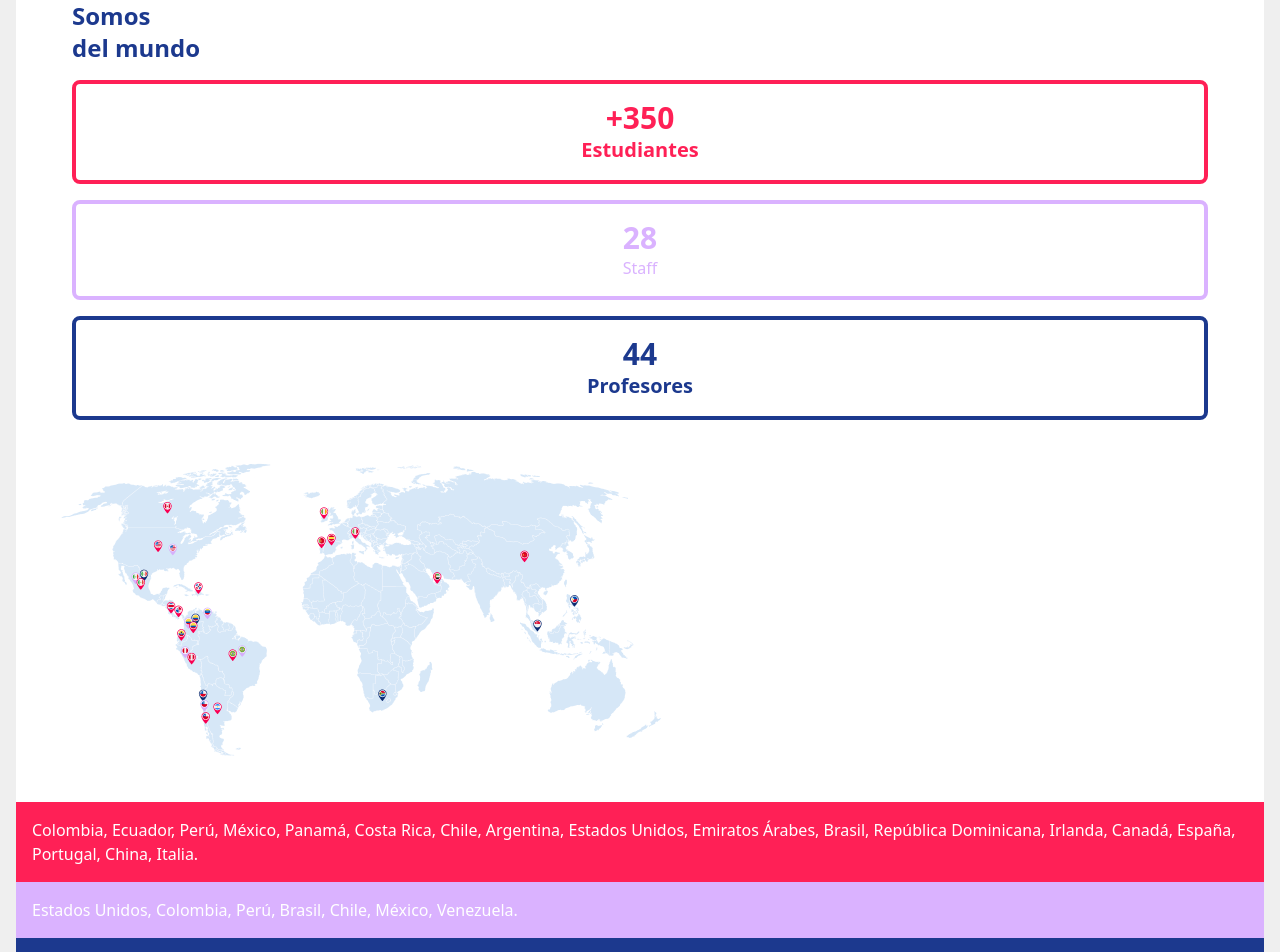
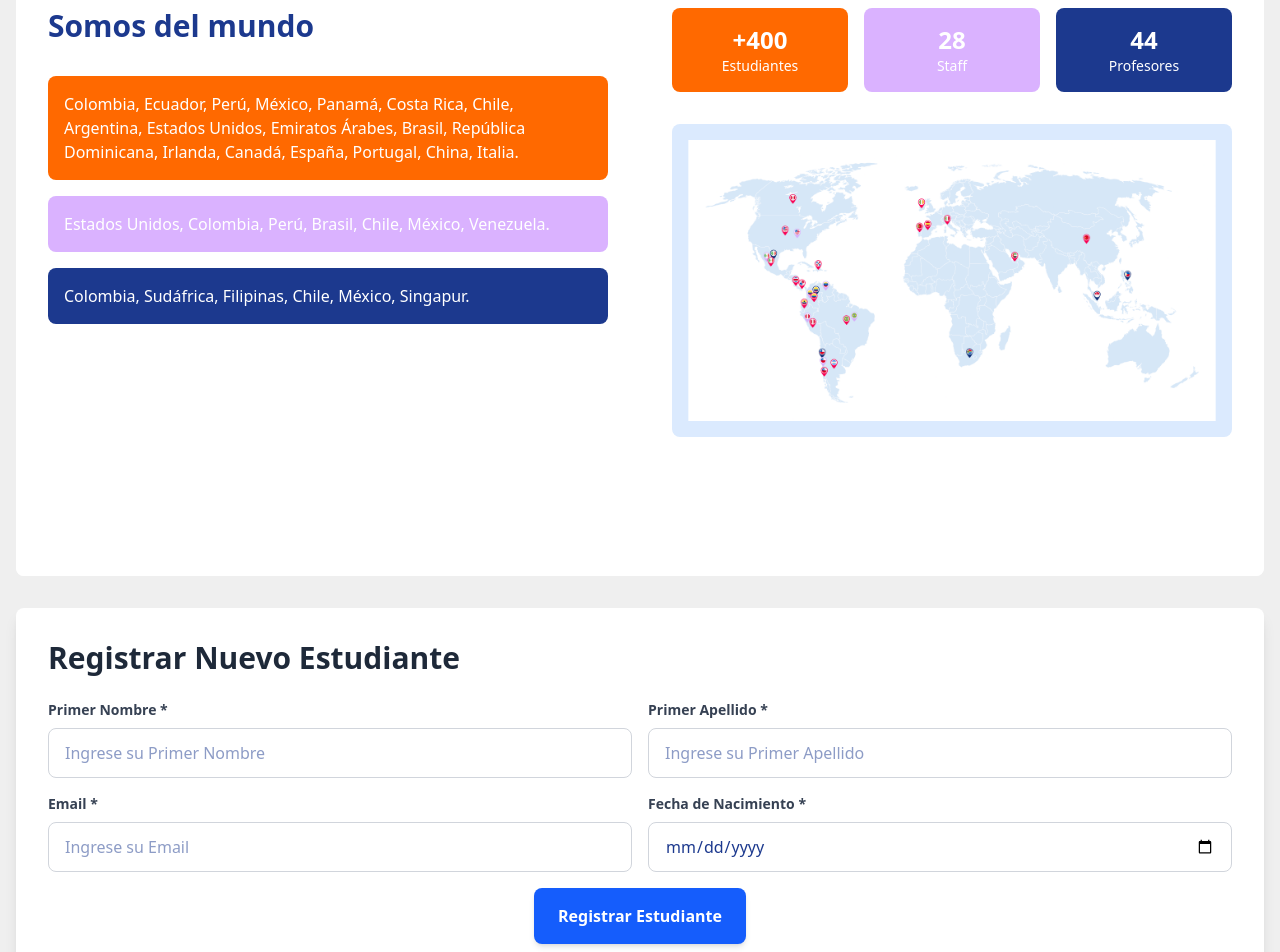
Before and after one commit to mateo-andres/prueba_genuine, a React (Vite) app: page / in a window 1280 px wide. Shown: the part 2580-3532 px from the top of the page. Built offline with nearby package versions, Linux system fonts and the light colour scheme; no server answers.

Commit message:
feat(CreateUser): implement CreateUser component for student registration and integrate metrics fetching in World component

```diff
--- /dev/null
+++ b/src/components/sections/CreateUser.jsx
@@ -0,0 +1,136 @@
+import { useState } from "react";
+
+const InputComponent = ({ label, name, type = "text", value, onChange, disabled }) => {
+  return (
+    <div>
+      <label htmlFor={name} className="block text-sm font-semibold text-gray-700 mb-2">
+        {label} *
+      </label>
+      <input
+        type={type}
+        id={name}
+        name={name}
+        value={value}
+        onChange={onChange}
+        required
+        disabled={disabled}
+        className="w-full px-4 py-3 border border-gray-300 rounded-lg focus:ring-2 focus:ring-blue-500 focus:border-blue-500 disabled:bg-gray-100 disabled:cursor-not-allowed transition-colors"
+        placeholder={`Ingrese su ${label}`}
+        aria-label={label}
+      />
+    </div>
+  );
+};
+
+export default function CreateUser({ fetchMetrics }) {
+  const [isSubmitting, setIsSubmitting] = useState(false);
+  const [successMessage, setSuccessMessage] = useState("");
+  const [errorMessage, setErrorMessage] = useState("");
+
+  const [formData, setFormData] = useState({
+    first_name: "",
+    last_name: "",
+    email: "",
+    date_of_birth: "",
+  });
+
+  const handleInputChange = (e) => {
+    const { name, value } = e.target;
+    setFormData((prevData) => ({
+      ...prevData,
+      [name]: value,
+    }));
+  };
+
+  const createStudent = async (studentData) => {
+    const response = await fetch("/api/students", {
+      method: "POST",
+      headers: {
+        "Content-Type": "application/json",
+      },
+      body: JSON.stringify(studentData),
+    });
+
+    if (!response.ok) {
+      const errorData = await response.json().catch(() => null);
+      throw new Error(errorData?.detail || `HTTP error! status: ${response.status}`);
+    }
+
+    return await response.json();
+  };
+
+  const handleSubmit = async (e) => {
+    e.preventDefault();
+    setSuccessMessage("");
+    setErrorMessage("");
+
+    try {
+      setIsSubmitting(true);
+
+      const studentData = {
+        ...formData,
+        registration_date: new Date().toISOString(),
+        is_active: true,
+      };
+
+      const data = await createStudent(studentData);
+
+      setSuccessMessage(`Estudiante ${data.first_name} ${data.last_name} registrado correctamente!`);
+
+      setFormData({
+        first_name: "",
+        last_name: "",
+        email: "",
+        date_of_birth: "",
+      });
+
+      await fetchMetrics();
+    } catch (error) {
+      console.error("Error registrando estudiante:", error);
+      setErrorMessage(error.message || "Error al registrar estudiante. Por favor, intente nuevamente.");
+    } finally {
+      setIsSubmitting(false);
+    }
+  };
+
+  return (
+    <section className="bg-white rounded-lg shadow-lg p-6 md:p-8 mt-8">
+      <h2 className="text-2xl md:text-3xl font-bold mb-6 text-gray-800">Registrar Nuevo Estudiante</h2>
+
+      <form onSubmit={handleSubmit} className="grid gap-4 grid-cols-1 md:grid-cols-2">
+        <InputComponent label="Primer Nombre" name="first_name" value={formData.first_name} onChange={handleInputChange} disabled={isSubmitting} />
+        <InputComponent label="Primer Apellido" name="last_name" value={formData.last_name} onChange={handleInputChange} disabled={isSubmitting} />
+        <InputComponent label="Email" name="email" type="email" value={formData.email} onChange={handleInputChange} disabled={isSubmitting} />
+        <InputComponent
+          label="Fecha de Nacimiento"
+          name="date_of_birth"
+          type="date"
+          value={formData.date_of_birth}
+          onChange={handleInputChange}
+          disabled={isSubmitting}
+        />
+
+        {successMessage && (
+          <div className="p-4 bg-green-50 border border-green-200 rounded-lg text-green-800" role="alert" aria-live="polite">
+            <p className="font-semibold">✓ {successMessage}</p>
+          </div>
+        )}
+
+        {errorMessage && (
+          <div className="p-4 bg-red-50 border border-red-200 rounded-lg text-red-800" role="alert" aria-live="assertive">
+            <p className="font-semibold">✗ {errorMessage}</p>
+          </div>
+        )}
+
+        <button
+          type="submit"
+          disabled={isSubmitting}
+          className="w-full bg-blue-600 hover:bg-blue-700 disabled:bg-gray-400 disabled:cursor-not-allowed text-white font-bold py-4 px-6 rounded-lg shadow-md hover:shadow-lg md:col-span-2 md:w-fit mx-auto"
+          aria-label="Registrar estudiante"
+        >
+          {isSubmitting ? "Registrando Estudiante..." : "Registrar Estudiante"}
+        </button>
+      </form>
+    </section>
+  );
+}
--- a/src/components/sections/World.jsx
+++ b/src/components/sections/World.jsx
@@ -1,23 +1,49 @@
+import { useEffect, useState } from "react";
+import CreateUser from "./CreateUser";
+
 export default function World() {
+  const [metrics, setMetrics] = useState(null);
+  const [isLoading, setIsLoading] = useState(true);
+
+  const fetchMetrics = async () => {
+    try {
+      setIsLoading(true);
+
+      const response = await fetch("/api/metrics");
+      const data = await response.json();
+
+      setMetrics(data);
+    } catch (error) {
+      console.error("Error fetching metrics:", error);
+    } finally {
+      setIsLoading(false);
+    }
+  };
+
+  useEffect(() => {
+    fetchMetrics();
+  }, []);
+
   return (
     <div>
-      <section className="grid gap-4 p-6 bg-white rounded-t-lg">
-        <h2 className="text-2xl font-bold px-8 ">
+      {/* Mobile Layout */}
+      <section className="grid gap-4 p-6 bg-white rounded-t-lg md:hidden">
+        <h2 className="text-2xl font-bold px-8">
           Somos <br />
           del mundo
         </h2>
 
         <div className="grid gap-4 text-center px-8">
           <article className="border-4 rounded-lg p-4 border-rose-500 text-rose-500">
-            <h4 className="text-3xl font-bold">+350</h4>
+            <h4 className="text-3xl font-bold">{isLoading ? "..." : metrics ? `+${metrics.total_students}` : "+350"}</h4>
             <p className="text-xl font-bold">Estudiantes</p>
           </article>
           <article className="border-4 rounded-lg p-4 border-purple-300 text-purple-300">
-            <h4 className="text-3xl font-bold">28</h4>
+            <h4 className="text-3xl font-bold">{isLoading ? "..." : metrics ? metrics.total_staff : "28"}</h4>
             <p>Staff</p>
           </article>
           <article className="border-4 rounded-lg p-4 border-blue-900 text-blue-900">
-            <h4 className="text-3xl font-bold">44</h4>
+            <h4 className="text-3xl font-bold">{isLoading ? "..." : metrics ? metrics.total_teachers : "44"}</h4>
             <p className="text-xl font-bold">Profesores</p>
           </article>
         </div>
@@ -25,8 +51,10 @@ export default function World() {
           <img src="/src/assets/images/world-map.png" alt="world map" />
         </figure>
       </section>
-      <section>
-        <div className=" text-white font-medium">
+
+      {/* Mobile Countries Section */}
+      <section className="md:hidden">
+        <div className="text-white font-medium">
           <div className="bg-rose-500 p-4">
             <p>
               Colombia, Ecuador, Perú, México, Panamá, Costa Rica, Chile, Argentina, Estados Unidos, Emiratos Árabes, Brasil, República Dominicana,
@@ -41,6 +69,58 @@ export default function World() {
           </div>
         </div>
       </section>
+
+      {/* Desktop Layout */}
+      <div className="hidden md:block bg-white rounded-lg overflow-hidden">
+        <div className="grid lg:grid-cols-2 min-h-[600px]">
+          {/* Left Column - Countries List */}
+          <section className="p-8 bg-white">
+            <h2 className="text-3xl font-bold mb-8">Somos del mundo</h2>
+
+            <div className="space-y-4">
+              <div className="bg-orange-500 text-white p-4 rounded-lg">
+                <p className="font-medium">
+                  Colombia, Ecuador, Perú, México, Panamá, Costa Rica, Chile, Argentina, Estados Unidos, Emiratos Árabes, Brasil, República
+                  Dominicana, Irlanda, Canadá, España, Portugal, China, Italia.
+                </p>
+              </div>
+              <div className="bg-purple-300 text-white p-4 rounded-lg">
+                <p className="font-medium">Estados Unidos, Colombia, Perú, Brasil, Chile, México, Venezuela.</p>
+              </div>
+              <div className="bg-blue-900 text-white p-4 rounded-lg">
+                <p className="font-medium">Colombia, Sudáfrica, Filipinas, Chile, México, Singapur.</p>
+              </div>
+            </div>
+          </section>
+
+          {/* Right Column - Statistics and Map */}
+          <section className="p-8 bg-white">
+            {/* Statistics Boxes */}
+            <div className="grid grid-cols-3 gap-4 mb-8">
+              <div className="bg-orange-500 text-white p-4 rounded-lg text-center">
+                <h4 className="text-2xl font-bold">{isLoading ? "..." : metrics ? `+${metrics.total_students}` : "+400"}</h4>
+                <p className="text-sm font-medium">Estudiantes</p>
+              </div>
+              <div className="bg-purple-300 text-white p-4 rounded-lg text-center">
+                <h4 className="text-2xl font-bold">{isLoading ? "..." : metrics ? metrics.total_staff : "28"}</h4>
+                <p className="text-sm font-medium">Staff</p>
+              </div>
+              <div className="bg-blue-900 text-white p-4 rounded-lg text-center">
+                <h4 className="text-2xl font-bold">{isLoading ? "..." : metrics ? metrics.total_teachers : "44"}</h4>
+                <p className="text-sm font-medium">Profesores</p>
+              </div>
+            </div>
+
+            {/* World Map */}
+            <div className="bg-blue-100 rounded-lg p-4">
+              <figure className="w-full">
+                <img className="w-full h-auto object-contain" src="/src/assets/images/world-map.png" alt="Mapa mundial con ubicaciones globales" />
+              </figure>
+            </div>
+          </section>
+        </div>
+      </div>
+      <CreateUser fetchMetrics={fetchMetrics} />
     </div>
   );
 }
--- a/vite.config.js
+++ b/vite.config.js
@@ -5,4 +5,13 @@ import tailwindcss from "@tailwindcss/vite";
 // https://vite.dev/config/
 export default defineConfig({
   plugins: [react(), tailwindcss()],
+  server: {
+    proxy: {
+      "/api": {
+        target: "https://backgenuine-production.up.railway.app",
+        changeOrigin: true,
+        rewrite: (path) => path.replace(/^\/api/, ""),
+      },
+    },
+  },
 });
```
